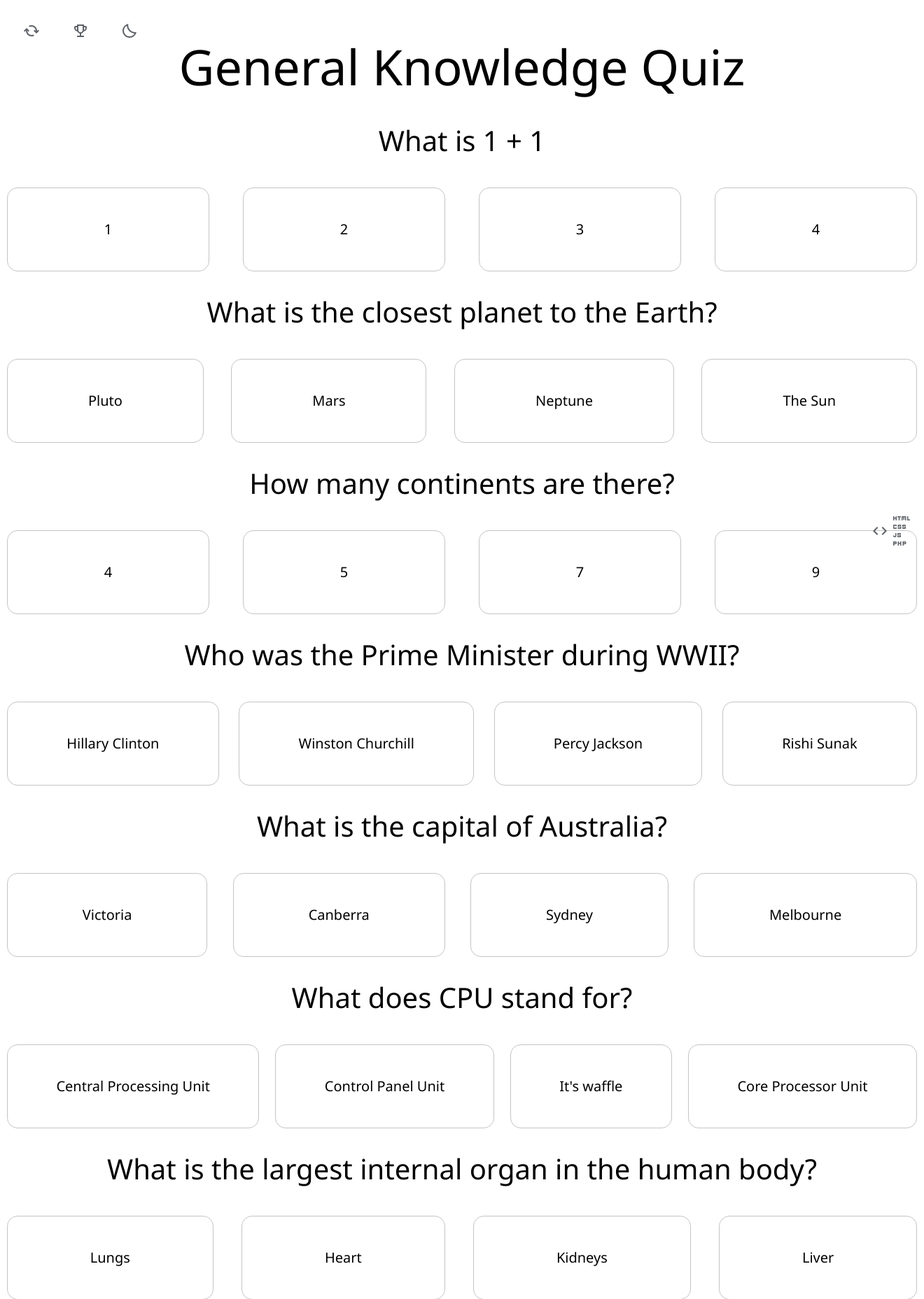
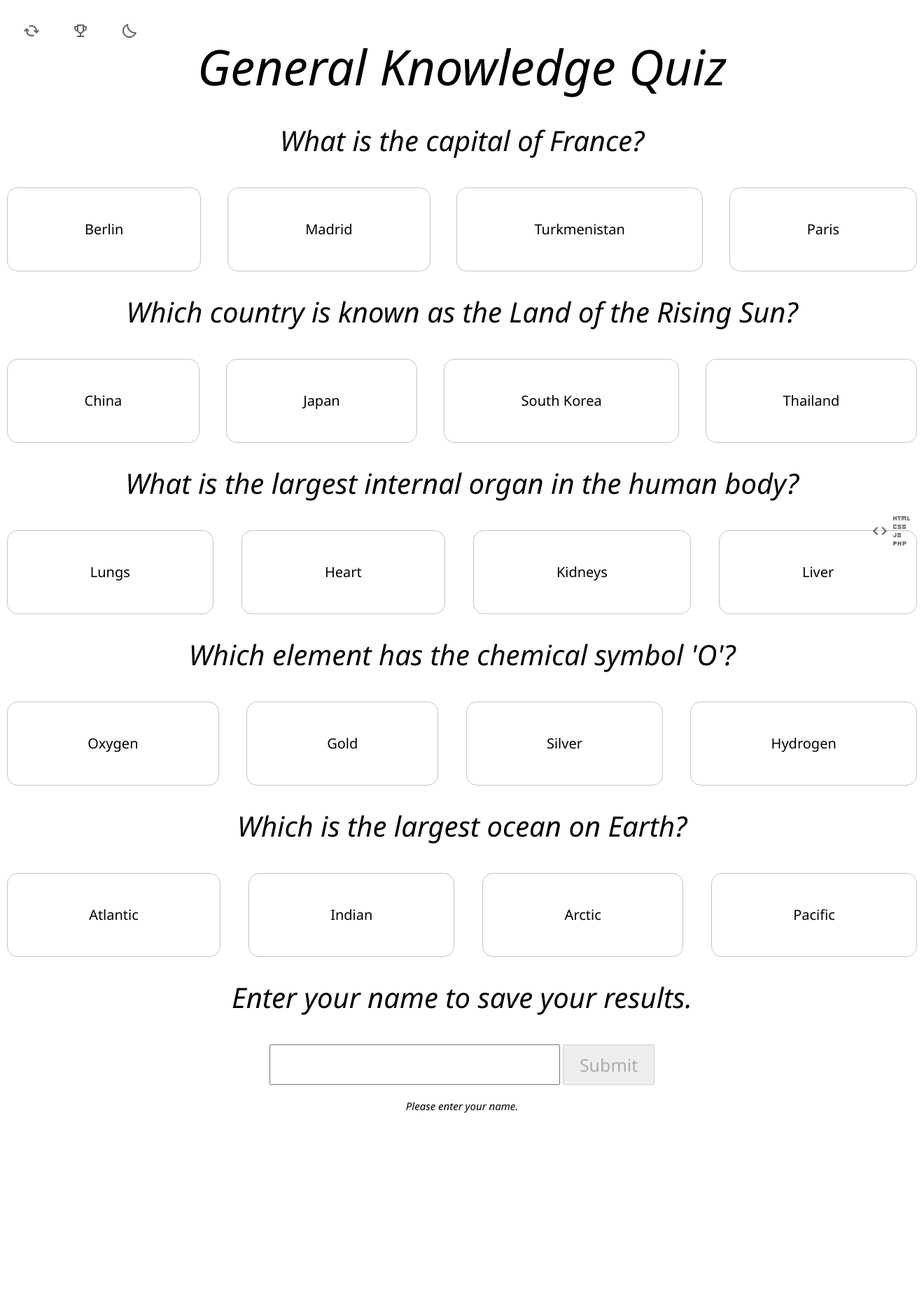
Before and after one commit to rzmo/quiz, a PHP site: page / in a window 1320 px wide. Shown: the top 1857 px of the page at 70% size. After the commit the page ends 1591 px from the top, so only its background shows below. Run offline with PHP 8.4, Linux system fonts and the light colour scheme.

Commit message:
Add files via upload

```diff
--- a/index.php
+++ b/index.php
@@ -6,8 +6,10 @@
     <link rel="icon" type="image/png" href="public/icon.png">
     <link href="public/style.css" rel="stylesheet"/>
 </head>
-<body>
-    <img id="madeicon" src="public/madeIcon.svg">
+<i>
+    <a href="https://docs.google.com/document/d/1AUrHIvbGsYO7f4EYAtMFNuGt9jjg0Bvz6orIihyAkIc/edit?usp=sharing" target="_blank">
+        <img id="madeicon" src="public/madeIcon.svg">
+    </a>
 
     <button id="refreshbutton" onclick="refresh()"><img id="refreshicon" src="public/refreshIcon.svg"></button>
     <form id="trophycta" action="leaderboard.php">
@@ -17,36 +19,136 @@
     <div class="maincontainer">
 
         <h1 id="header">General Knowledge Quiz</h1>
-        <!--<form action="leaderboard.php">
-            <button class="trophybutton"><img id="iconsvg" src="public/trophyIcon.svg"></button>
-        </form>-->
 
         <?php
 
-        $members = array(
-            "What is 1 + 1"=>["1","2","3","4"],
-            "What is the closest planet to the Earth?"=>["Pluto", "Mars", "Neptune", "The Sun"],
-            "How many continents are there?"=>["4", "5", "7", "9"],
-            "Who was the Prime Minister during WWII?"=>["Hillary Clinton", "Winston Churchill", "Percy Jackson", "Rishi Sunak"],
-            "What is the capital of Australia?"=>["Victoria", "Canberra", "Sydney", "Melbourne"],
-            "What does CPU stand for?"=>["Central Processing Unit", "Control Panel Unit", "It's waffle", "Core Processor Unit"],
-            "What is the largest internal organ in the human body?"=>["Lungs", "Heart", "Kidneys", "Liver"],
-            "What percentage of the Earth is covered by water?"=>["51%", "61%", "71%", "81%"],
-            "Who invented the World Wide Web?"=>["Tim Berners-Lee", "Stephen Hawking", "Alan Turing", "James D. Watson"],
-            "What is the main ingredient of gnocchi?"=>["Rice", "Potato", "Pasta", "Chocolate"],
-            "What does PHP stand for?"=>["Physics Hypertext Processor", "Private Hosting Protocol", "Personal Home Page", "Professional Hyperlink Program"]
+        // Number of questions to serve the user. Keep in mind if the URL specifies question quantity, this will be overridden.
+        $numberOfQuestions = 5;
+
+        // Question array.
+        $questionArr = array(
+            "What is 1 + 1" => array(
+                "options" => ["1","2","3","4"],
+                "identifier" => "0",
+            ),
+            "What is the closest planet to the Earth?" => array(
+                "options" => ["Pluto", "Mars", "Neptune", "The Sun"],
+                "identifier" => "1",
+            ),
+            "How many continents are there?" => array(
+                "options" => ["4", "5", "7", "9"],
+                "identifier" => "2",
+            ),
+            "Who was the Prime Minister during WWII?" => array(
+                "options" => ["Hillary Clinton", "Winston Churchill", "Percy Jackson", "Rishi Sunak"],
+                "identifier" => "3",
+            ),
+            "What is the capital of Australia?" => array(
+                "options" => ["Victoria", "Canberra", "Sydney", "Melbourne"],
+                "identifier" => "4",
+            ),
+            "What does CPU stand for?" => array(
+                "options" => ["Central Processing Unit", "Control Panel Unit", "It's waffle", "Core Processor Unit"],
+                "identifier" => "5",
+            ),
+            "What is the largest internal organ in the human body?" => array(
+                "options" => ["Lungs", "Heart", "Kidneys", "Liver"],
+                "identifier" => "6",
+            ),
+            "What percentage of the Earth is covered by water?" => array(
+                "options" => ["51%", "61%", "71%", "81%"],
+                "identifier" => "7",
+            ),
+            "Who invented the World Wide Web?" => array(
+                "options" => ["Tim Berners-Lee", "Stephen Hawking", "Alan Turing", "James D. Watson"],
+                "identifier" => "8",
+            ),
+            "What is the main ingredient of gnocchi?" => array(
+                "options" => ["Rice", "Potato", "Pasta", "Chocolate"],
+                "identifier" => "9",
+            ),
+            "What does PHP stand for?" => array(
+                "options" => ["Physics Hypertext Processor", "Private Hosting Protocol", "Personal Home Page", "Professional Hyperlink Program"],
+                "identifier" => "10",
+            ),
+            "What is the capital of France?" => array(
+                "options" => ["Berlin", "Madrid", "Turkmenistan", "Paris"],
+                "identifier" => "11",
+            ),
+            "Who wrote 'To Kill a Mockingbird'?" => array(
+                "options" => ["J.K Rowling", "Me", "Harper Lee", "Mark Twain"],
+                "identifier" => "12",
+            ),
+            "What is the smallest country in the world?" => array(
+                "options" => ["Monaco", "San Marino", "Vatican City", "Liechtenstein"],
+                "identifier" => "13",
+            ),
+            "Which element has the chemical symbol 'O'?" => array(
+                "options" => ["Oxygen", "Gold", "Silver", "Hydrogen"],
+                "identifier" => "14",
+            ),
+            "In which year did the Titanic sink?" => array(
+                "options" => ["1905", "1912", "1918", "1923"],
+                "identifier" => "15",
+            ),
+            "Who painted the Mona Lisa?" => array(
+                "options" => ["Pablo Picasso", "Leonardo da Vinci", "Michelangelo", "Vincent van Gogh"],
+                "identifier" => "16",
+            ),
+            "Which is the largest ocean on Earth?" => array(
+                "options" => ["Atlantic", "Indian", "Arctic", "Pacific"],
+                "identifier" => "17",
+            ),
+            "How many states are there in the United States?" => array(
+                "options" => ["48", "49", "50", "51"],
+                "identifier" => "18",
+            ),
+            "Which country is known as the Land of the Rising Sun?" => array(
+                "options" => ["China", "Japan", "South Korea", "Thailand"],
+                "identifier" => "19",
+            ) //20 questions in total
         );
 
-        $count = 0;
-        foreach ($members as $q => $a) {
+        if (isset($_GET['number'])) {
+            $numberOfQuestions = $_GET['number'];
+            echo "<script>console.log('Number of Qs => $numberOfQuestions - pulled from URL')</script>";
+        } else {
+            echo "<script>console.log('Number of Qs => $numberOfQuestions - default value defined in PHP')</script>";
+        }
+
+        if ($numberOfQuestions > sizeof($questionArr)) {
+            $numberOfQuestions = sizeof($questionArr);
+            echo "<script>console.log('Number of Qs => $numberOfQuestions - limited by maximum count')</script>";
+        }
+
+        echo "<script>const numberOfQuestions = $numberOfQuestions;</script>";
+
+        function shuffle_assoc(&$array) {
+            $keys = array_keys($array);
+            shuffle($keys);
+            $new = [];
+            foreach ($keys as $key) {
+                $new[$key] = $array[$key];
+            }
+            $array = $new;
+        }
+
+        shuffle_assoc($questionArr);
+        $questionArr = array_slice($questionArr, 0, $numberOfQuestions);
+
+        foreach ($questionArr as $q => $a) {
+
+            $options = $a['options'];
+            $identifier = $a['identifier'];
+
             echo "<h2 class='question'>$q</h2>";
-            echo "<div class='flexcont' id='cont$count'>";
-            echo "<button class='flexbutton' onclick='chooseAns(this)' id='$count,0'>$a[0]</button>";
-            echo "<button class='flexbutton' onclick='chooseAns(this)' id='$count,1'>$a[1]</button>";
-            echo "<button class='flexbutton' onclick='chooseAns(this)' id='$count,2'>$a[2]</button>";
-            echo "<button class='flexbutton' onclick='chooseAns(this)' id='$count,3'>$a[3]</button>";
+            echo "<div class='flexcont' id='cont$identifier'>";
+
+            foreach ($options as $optionIndex => $option) {
+                echo "<button class='flexbutton' onclick='chooseAns(this)' id='$identifier,$optionIndex,'>$option</button>";
+            }
+
             echo "</div>";
-            $count += 1;
         }
 
         ?>
@@ -62,6 +164,9 @@
     </div>
 
     <script>
+
+        console.log("JS recognises Number of Qs => " + numberOfQuestions + " from PHP");
+
         let answerdict = {
             "0": 1,
             "1": 1,
@@ -73,12 +178,20 @@
             "7": 2,
             "8": 0,
             "9": 1,
-            "10": 2
+            "10": 2,
+            "11": 3,
+            "12": 2,
+            "13": 2,
+            "14": 0,
+            "15": 1,
+            "16": 1,
+            "17": 3,
+            "18": 2,
+            "19": 1
         }
 
         let answertrack = 0;
         let score = 0;
-        console.log("abc")
 
         function chooseAns(element) {
 
@@ -87,8 +200,8 @@
             // Index 0 = questionNum
             // Index 1 = buttonNum
 
-            let questionNum = idArray[0]
-            let buttonNum = idArray[1]
+            let questionNum = idArray[0];
+            let buttonNum = idArray[1];
 
             let group = document.getElementById("cont"+questionNum);
             if (group) {
@@ -97,12 +210,12 @@
                     buttons[i].disabled = "true";
                 }
                 answertrack = answertrack + 1;
-                console.log(answertrack)
+                console.log("Answered "+answertrack+"/"+numberOfQuestions);
                 if (answerdict[questionNum] == buttonNum) {
                     element.setAttribute('style', 'background-color: #47de60 !important');
                     score = score + 1;
                     let scoreTracker = document.getElementById("scoreinput");
-                    scoreTracker.value = score/2
+                    scoreTracker.value = score;
                     for (let i = 0; i < buttons.length; i++) {
                         buttons[i].classList.add("incorrect");
                     }
@@ -119,30 +232,13 @@
                     }
                 }
 
-                if (answertrack >= (2*Object.keys(answerdict).length)) {
+                if (answertrack >= numberOfQuestions) {
                     validateName();
                 }
                 return "Clicked the " + buttonNum + " button for question " + questionNum;
 
             }
         }
-
-        console.log("abc")
-        document.addEventListener("DOMContentLoaded", (event) => {
-            console.log("xyz")
-
-            // Onclick function cannot be defined within the html, since function would be out of scope and 'not defined', thus add function after.
-            let allButtons = document.getElementsByClassName("flexbutton");
-            console.log(allButtons)
-            for (let ind = 0; ind < allButtons.length; ind++) {
-                console.log(ind + " => " + allButtons[ind].id)
-                allButtons[ind].addEventListener("click", function(){
-                    chooseAns(allButtons[ind]);
-                });
-
-            }
-
-        });
 
         let nameInput = document.getElementById("nameinput");
         nameInput.addEventListener("input", validateName);
@@ -162,7 +258,7 @@
                 validationText.innerHTML = "Your name cannot be longer than 20 characters.";
                 submitButton.disabled = true;
             } else {
-                if (answertrack >= 2*Object.keys(answerdict).length) {
+                if (answertrack >= numberOfQuestions) {
                     validationText.innerHTML = "Press 'Submit' to save your results.";
                     submitButton.disabled = false;
                 } else {
--- a/leaderboard.php
+++ b/leaderboard.php
@@ -7,7 +7,9 @@
     <link href="public/style.css" rel="stylesheet"/>
 </head>
 <body>
-    <img id="madeicon" src="public/madeIcon.svg">
+    <a href="https://docs.google.com/document/d/1AUrHIvbGsYO7f4EYAtMFNuGt9jjg0Bvz6orIihyAkIc/edit?usp=sharing" target="_blank">
+        <img id="madeicon" src="public/madeIcon.svg">
+    </a>
 
     <button id="refreshbutton" onclick="refresh()"><img id="refreshicon" src="public/refreshIcon.svg"></button>
     <form id="trophycta" action="index.php">
@@ -43,7 +45,7 @@
                 $server = mysqli_connect("localhost", "root", "");
                 $connection = mysqli_select_db($server, "quiz_db");
 
-                $query = "SELECT * FROM `scores`";
+                $query = "SELECT * FROM `scores` ORDER BY score DESC";
                 $result = mysqli_query($server, $query);
                 if ( !$result ) {
                     echo mysqli_error($server);
```
